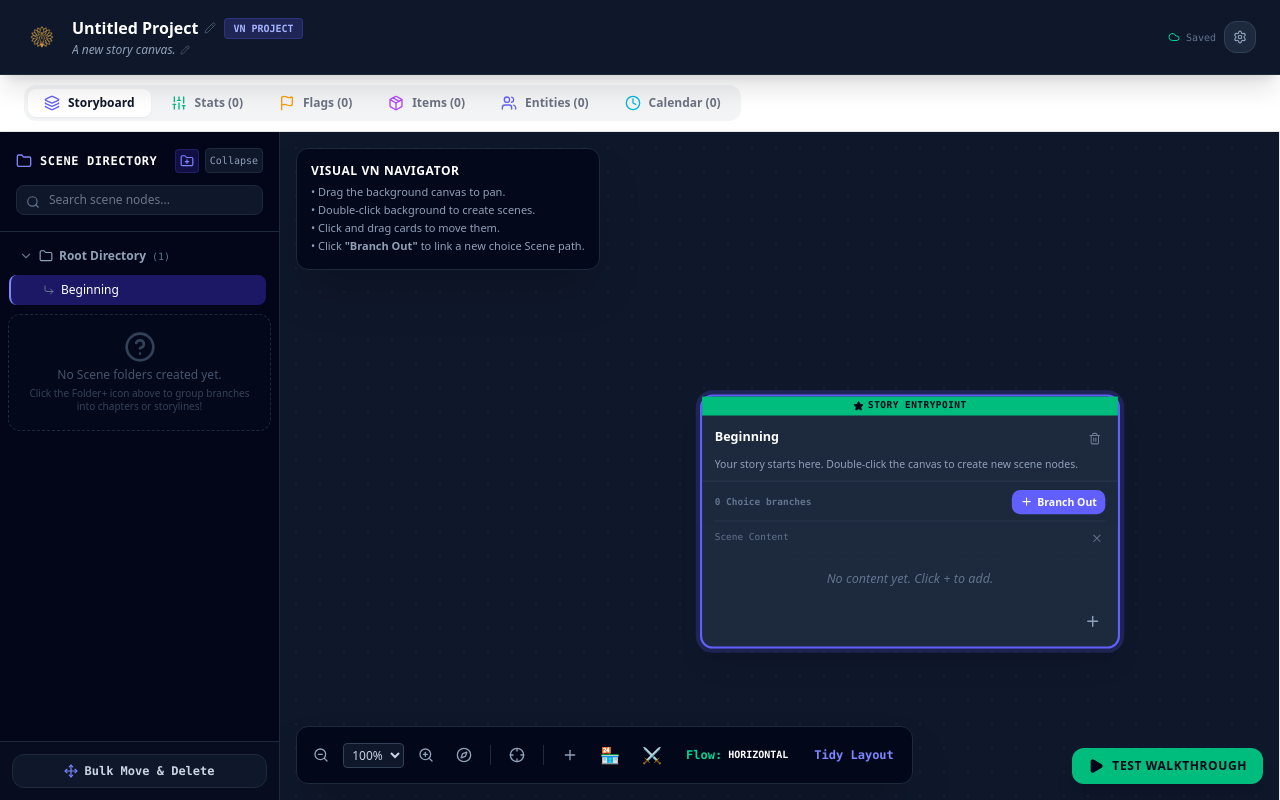
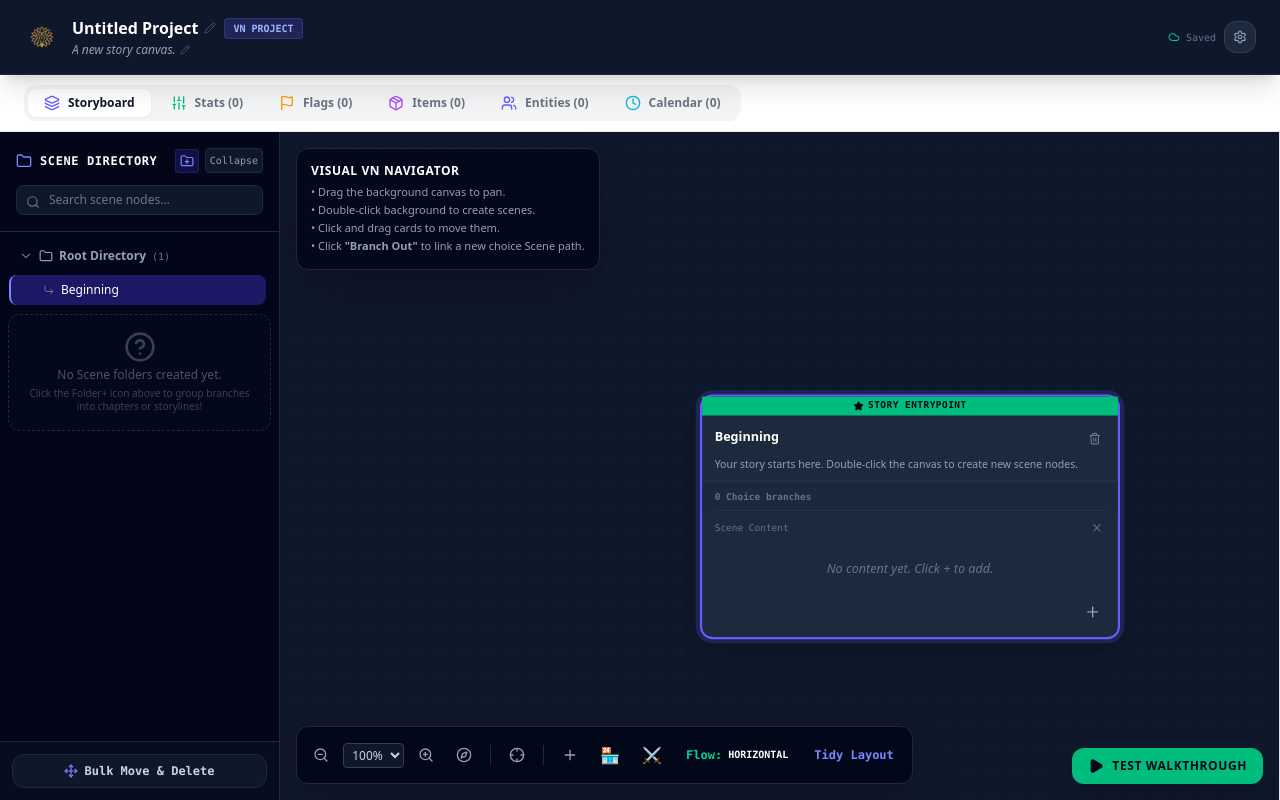
Before and after one commit to mawapawa/Chrysanthemum-Writer, a React (Vite) app: page / in a window 1280 px wide. Built offline with nearby package versions, Linux system fonts and the light colour scheme.

Commit message:
v1.0.8 — click canvas to deselect node, removed Branch Out button and dead function

```diff
--- a/src/App.tsx
+++ b/src/App.tsx
@@ -678,7 +678,7 @@ export default function App() {
                 onEnterPlaytest={(id) => setPlaytestStartId(id)}
                 hiddenFolderIds={hiddenFolderIds}
                 centerNodeTrigger={centerNodeTrigger}
-                onCanvasBackgroundClick={() => {}}
+                onCanvasBackgroundClick={() => setSelectedNodeId(null)}
                 onAddBlankNode={handleAddBlankNode}
                 onAddLocation={handleAddLocation}
                 onAddEncounter={handleAddEncounter}
--- a/src/components/FlowchartCanvas.tsx
+++ b/src/components/FlowchartCanvas.tsx
@@ -83,7 +83,7 @@ export default function FlowchartCanvas({
     if (selectedNode) {
       setExpandedBlocks(selectedNode.blocks || nodeToBlocks(selectedNode));
     }
-  }, [selectedNodeId]);
+  }, [selectedNodeId, project.nodes[selectedNodeId || ""]?.blocks]);
 
   const handleBlocksChange = useCallback((newBlocks: SceneBlock[]) => {
     setExpandedBlocks(newBlocks);
@@ -496,62 +496,6 @@ export default function FlowchartCanvas({
     }
   };
 
-  // Helper: Create a choice and immediately link it to a brand new node to make flow creation ultra-fast
-  const handleQuickAddChild = (parentNodeId: string) => {
-    const parentNode = project.nodes[parentNodeId];
-    if (!parentNode) return;
-
-    const childId = crypto.randomUUID();
-
-    // Position child based on layout direction
-    let newChildX = parentNode.position.x;
-    let newChildY = parentNode.position.y;
-
-    if (flowDirection === "vertical") {
-      newChildX = parentNode.position.x + (parentNode.choices.length - 0.5) * 260;
-      newChildY = parentNode.position.y + 220;
-    } else {
-      newChildX = parentNode.position.x + 320;
-      newChildY = parentNode.position.y + parentNode.choices.length * 120;
-    }
-
-    const newChildNode: StoryNode = {
-      id: childId,
-      displayId: generateDisplayId("SCN"),
-      title: "Scene Branch Continuation",
-      description: "Brief plot outline for this branch path...",
-      speaker: "Narrator",
-      dialogueLines: [],
-      choices: [],
-      statChanges: [],
-      position: { x: newChildX, y: newChildY },
-      isEnding: false,
-      nodeType: parentNode.nodeType || "story",
-      sceneId: parentNode.sceneId,
-    };
-
-    const newChoice: StoryChoice = {
-      id: crypto.randomUUID(),
-      text: `Option ${parentNode.choices.length + 1}`,
-      targetNodeId: childId,
-    };
-
-    onUpdateProject({
-      ...project,
-      nodes: {
-        ...project.nodes,
-        [parentNodeId]: {
-          ...parentNode,
-          choices: [...parentNode.choices, newChoice],
-        },
-        [childId]: newChildNode,
-      },
-      lastModified: Date.now(),
-    });
-
-    onSelectNode(childId);
-  };
-
   return (
     <div className="relative w-full h-full bg-slate-900 overflow-hidden select-none" id="canvas-container">
       {/* Grid Canvas Layer */}
@@ -919,20 +863,9 @@ export default function FlowchartCanvas({
                     </div>
                   )}
 
-                  {/* Connect points & child builder button */}
-                  <div className="flex items-center justify-between border-t border-slate-700/50 pt-2 mt-2 gap-1 bg-slate-800/40 -mx-3 -mb-3 px-3 pb-2.5">
-                    <span className="text-[9px] font-mono font-bold text-slate-500">
-                      {node.choices.length} Choice branches
-                    </span>
-                    <button
-                      onMouseDown={(e) => e.stopPropagation()}
-                      onClick={() => handleQuickAddChild(node.id)}
-                      className="py-1 px-2 hover:bg-indigo-600 bg-indigo-500 text-white font-semibold text-[10px] rounded-lg transition-colors flex items-center gap-1 cursor-pointer"
-                      title="Quick create linked option node"
-                    >
-                      <Plus className="w-3 h-3" />
-                      Branch Out
-                    </button>
+                  {/* Connect points indicator — choice creation moved to BlockEditor */}
+                  <div className="text-[9px] font-mono font-bold text-slate-500 border-t border-slate-700/50 pt-2 mt-2 -mx-3 -mb-3 px-3 pb-2.5 bg-slate-800/40">
+                    {node.choices.length} Choice branches
                   </div>
 
                   {/* Expanded editor — shown when selected */}
```
